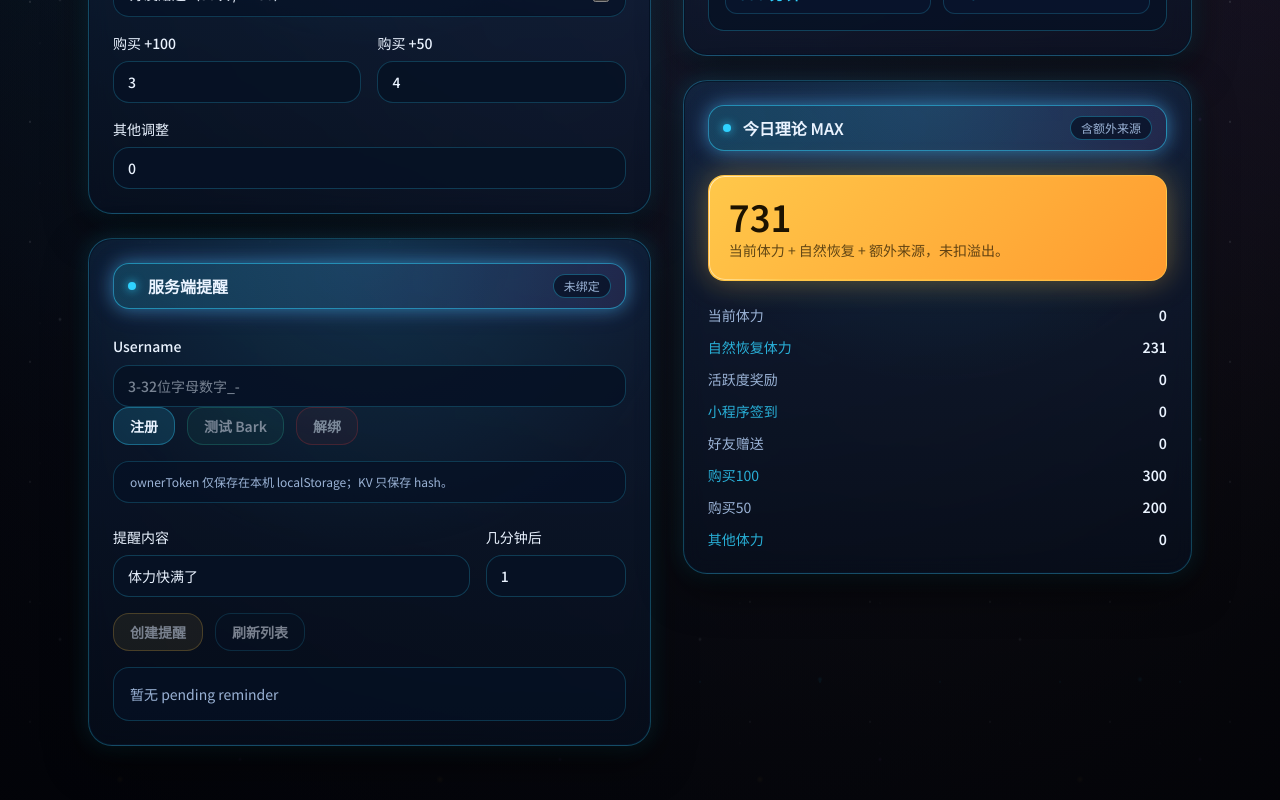
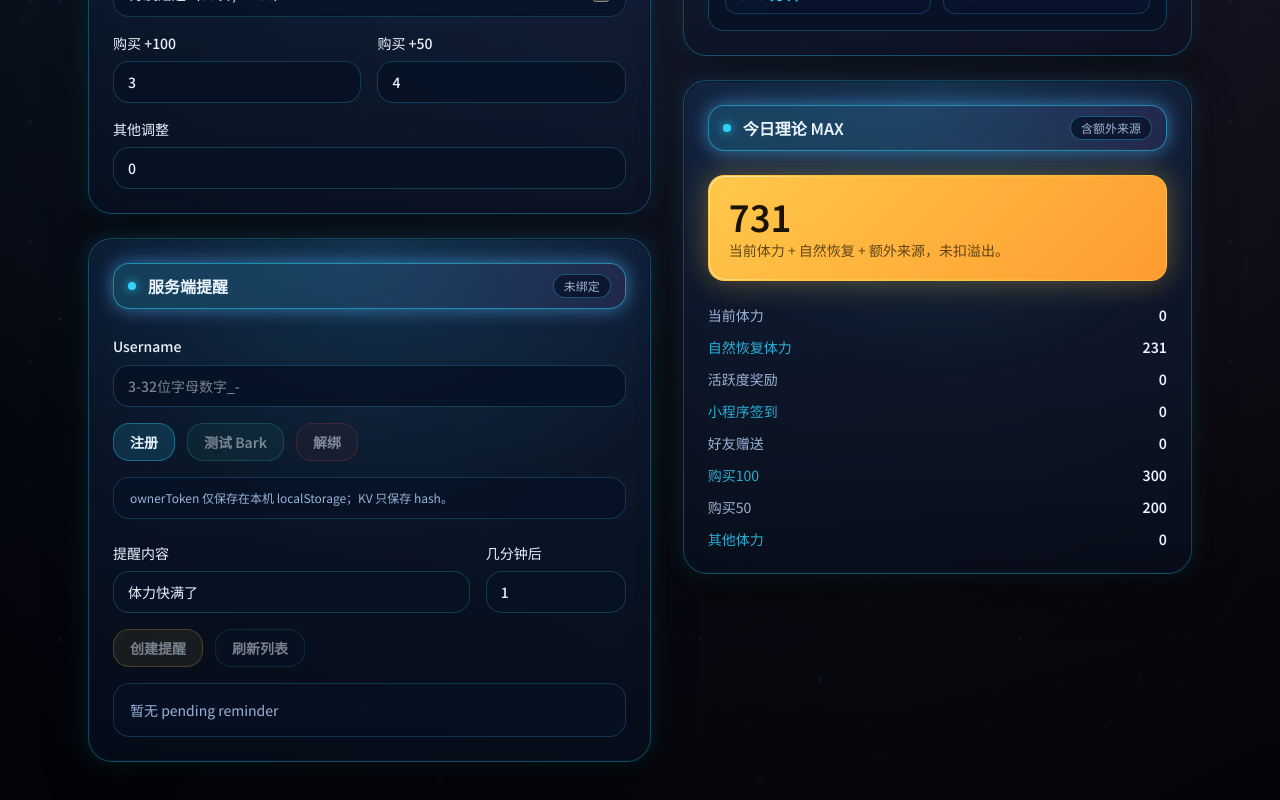
Before and after one commit to GinWU05/thunder-fighter-helper, a Next.js app: page / in a window 1280 px wide. Shown: the part 783-1583 px from the top of the page. Built offline with nearby package versions, Linux system fonts and the light colour scheme.

Commit message:
style: align reminder form spacing

```diff
--- a/src/app/page.tsx
+++ b/src/app/page.tsx
@@ -707,6 +707,7 @@ export default function Home() {
     "panel p-6 motion-safe:animate-[fade-up_0.7s_ease-out]";
   const inputBase =
     "input-field mt-2 w-full text-base sm:text-sm font-medium text-foreground";
+  const reminderButtonGroupBase = "flex flex-wrap items-center gap-3";
   const breakdownRowBase = "flex items-center justify-between";
   const breakdownLabelEven = "text-[rgba(47,210,255,0.82)]";
 
@@ -968,9 +969,15 @@ export default function Home() {
 
               <div className="mt-6 grid gap-6">
                 <div className="space-y-4">
-                  <label className="text-sm font-medium text-foreground">
-                    Username
+                  <div>
+                    <label
+                      className="text-sm font-medium text-foreground"
+                      htmlFor="reminder-username"
+                    >
+                      Username
+                    </label>
                     <input
+                      id="reminder-username"
                       className={inputBase}
                       type="text"
                       value={registerUsername}
@@ -980,8 +987,8 @@ export default function Home() {
                         setRegisterUsername(event.target.value)
                       }
                     />
-                  </label>
-                  <div className="flex flex-wrap gap-3">
+                  </div>
+                  <div className={reminderButtonGroupBase}>
                     <button
                       className="rounded-2xl border border-accent-blue/35 bg-accent-blue/15 px-4 py-2 text-sm font-semibold text-foreground transition hover:bg-accent-blue/25 disabled:cursor-not-allowed disabled:opacity-50"
                       type="button"
@@ -1041,7 +1048,7 @@ export default function Home() {
                       />
                     </label>
                   </div>
-                  <div className="flex flex-wrap items-center gap-3">
+                  <div className={reminderButtonGroupBase}>
                     <button
                       className="rounded-2xl border border-accent-gold/45 bg-accent-gold/15 px-4 py-2 text-sm font-semibold text-foreground transition hover:bg-accent-gold/25 disabled:cursor-not-allowed disabled:opacity-50"
                       type="button"
```
